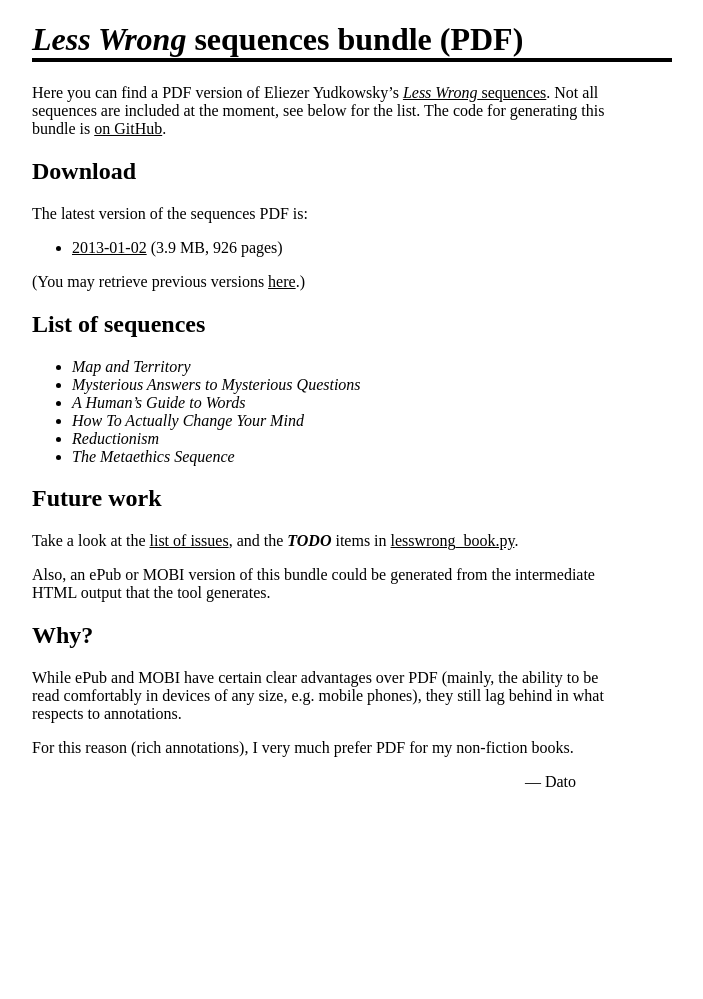
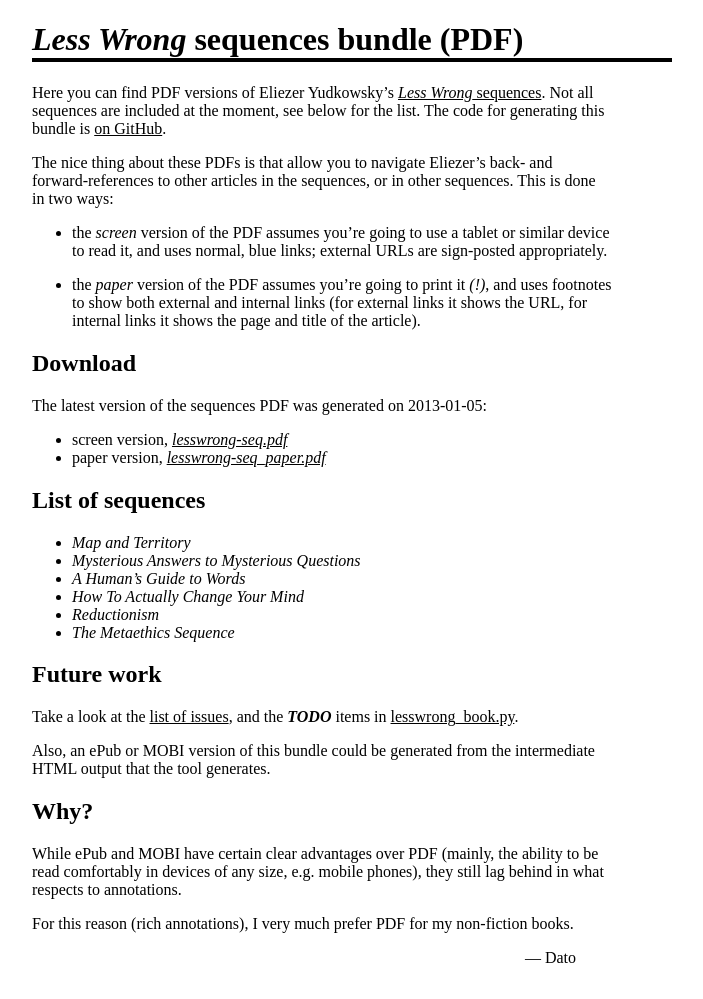
Before and after one commit to dato/lesswrong-bundle, a Jekyll site: the page built from index.md, in a window 1280 px wide. Shown: the whole page, without its empty margins (288-991 px from the left). Built offline with Jekyll 4.4.1, drawn with Linux system fonts in a browser that asks for light colours; Markdown is read by kramdown in place of the engine named in the settings; before the commit the page ends 900 px from its top, so only the background shows below that.

Commit message:
Initial version of the PDF files: 2013-01-05.

```diff
--- a/index.md
+++ b/index.md
@@ -5,18 +5,30 @@
 
 # _Less Wrong_ sequences bundle (PDF)
 
-Here you can find a PDF version of Eliezer Yudkowsky's
-[_Less Wrong_ sequences][seq]. Not all sequences are included at the moment,
-see below for the list. The code for generating this bundle is
+Here you can find PDF versions of Eliezer Yudkowsky's
+[_Less Wrong_ sequences][seq]. Not all sequences are included at the
+moment, see below for the list. The code for generating this bundle is
 [on GitHub][github].
+
+The nice thing about these PDFs is that allow you to navigate Eliezer's
+back- and forward-references to other articles in the sequences, or in
+other sequences. This is done in two ways:
+
+  * the _screen_ version of the PDF assumes you're going to use a tablet
+    or similar device to read it, and uses normal, blue links; external
+    URLs are sign-posted appropriately.
+
+  * the _paper_ version of the PDF assumes you're going to print it
+    _(!)_, and uses footnotes to show both external and internal links
+    (for external links it shows the URL, for internal links it shows
+    the page and title of the article).
 
 ## Download
 
-The latest version of the sequences PDF is:
+The latest version of the sequences PDF was generated on 2013-01-05:
 
-  * [2013-01-02][pdf] (3.9 MB, 926 pages)
-
-(You may retrieve previous versions [here][pdf-history].)
+  * screen version, [_lesswrong-seq.pdf_][pdf]
+  * paper version, [_lesswrong-seq_paper.pdf_][pdf-paper]
 
 ## List of sequences
 
@@ -50,7 +62,7 @@
 
   [seq]: http://lesswrong.com/sequences
   [github]: https://github.com/dato/lesswrong-bundle/
-  [pdf]: https://dato.github.com/lesswrong-bundle/lesswrong-seq.pdf
-  [pdf-history]: https://github.com/dato/lesswrong-bundle/commits/gh-pages/lesswrong-seq.pdf
+  [pdf]: http://dato.github.com/lesswrong-bundle/lesswrong-seq.pdf
+  [pdf-paper]: http://dato.github.com/lesswrong-bundle/lesswrong-seq_paper.pdf
   [issues]: https://github.com/dato/lesswrong-bundle/issues
   [pyfile]: https://github.com/dato/lesswrong-bundle/blob/master/lesswrong_book.py
```
Also changed, not shown: 2 other files.
